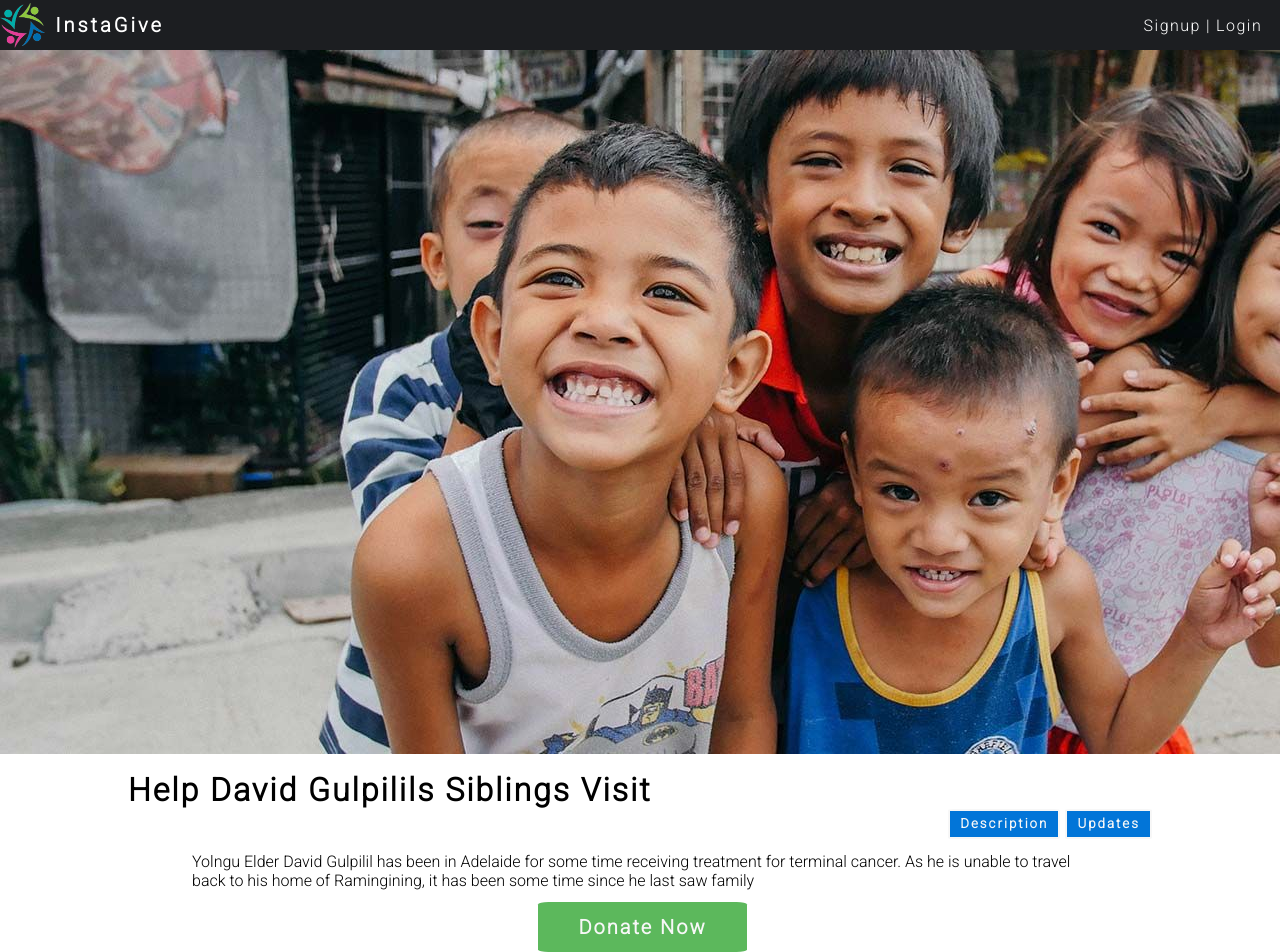
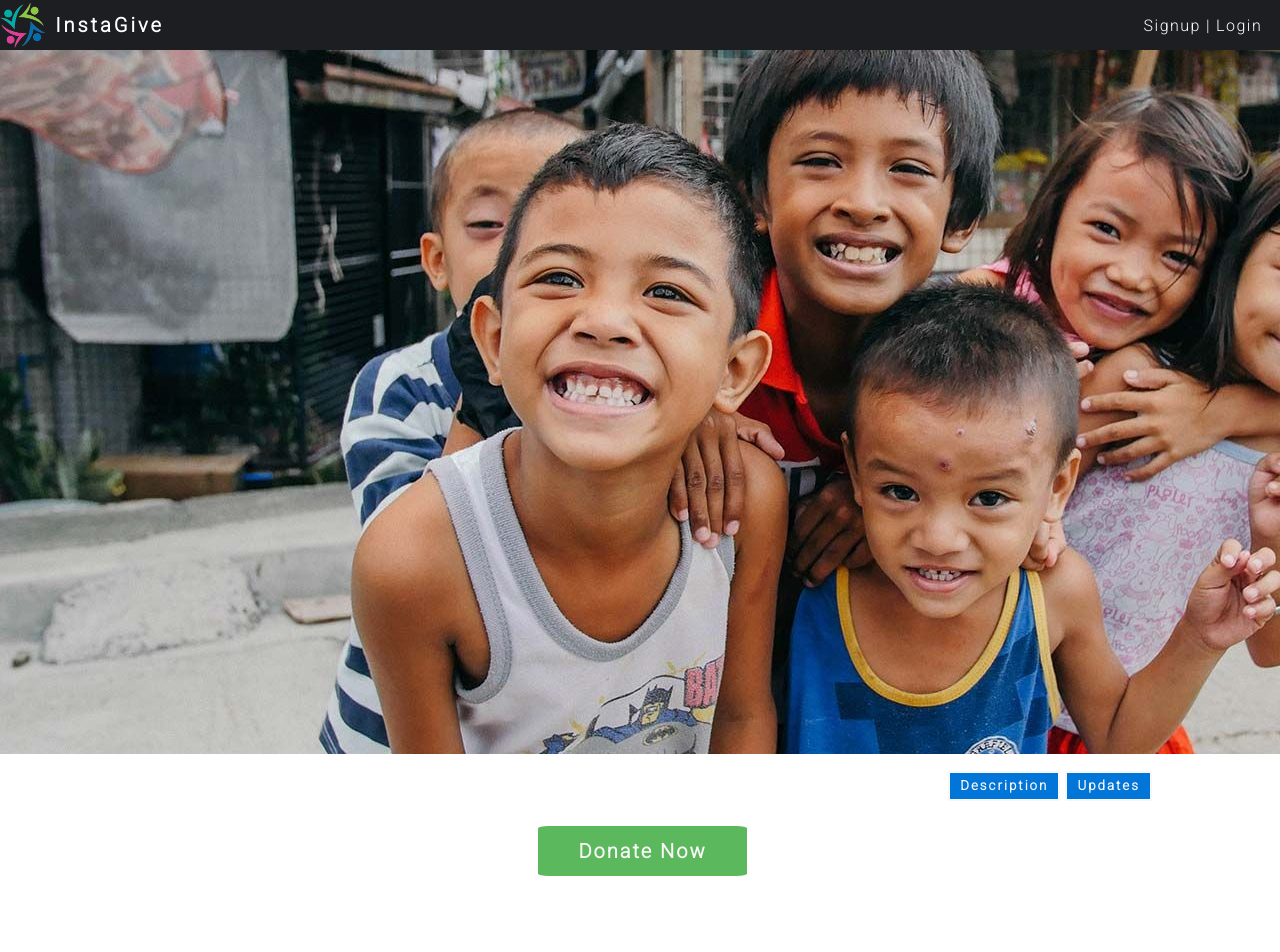
Before and after one commit to josh1506/instagive-react-frontend, a React (Create React App) app: page /details/1 in a window 1280 px wide. Shown: the top 952 px of the page. After the commit the page ends 876 px from the top, so only its background shows below. Built offline with nearby package versions, Linux system fonts and the light colour scheme.

Commit message:
updating variable name when getting data in post context

```diff
--- a/src/components/pages/detailsPage/DetailsPage.jsx
+++ b/src/components/pages/detailsPage/DetailsPage.jsx
@@ -1,5 +1,5 @@
 import React, { useContext } from 'react';
-import { Switch, Route } from 'react-router-dom'
+import { Switch, Route, Redirect } from 'react-router-dom'
 import DetailsPageContent from './DetailsPageContent';
 import DetailsUpdatePage from './DetailsUpdatePage';
 import '../../../style/detailsPage/detailsPage.css'
@@ -9,9 +9,10 @@ function DetailsPage(props) {
     const postList = useContext(PostContext)
     const selectedPost = postList.filter(post => post.id === props.match.params.id)[0]
 
+    console.log(selectedPost);
     const renderContent = (
         <div className='details-header-container'>
-            <h1 className='details-title'>{selectedPost ? selectedPost.postTitle : ''}</h1>
+            <h1 className='details-title'>{selectedPost ? selectedPost.Title : ''}</h1>
             <div className='details-button-container'>
                 <button className='details-button' onClick={() => props.history.push(`/details/${selectedPost.id}`)}>Description</button>
                 <button className='details-button' onClick={() => props.history.push(`/details/${selectedPost.id}/updates`)}>Updates</button>
@@ -24,6 +25,7 @@ function DetailsPage(props) {
             <Switch>
                 <Route path={'/details/:id/updates'} render={props => <DetailsUpdatePage selectedPost={selectedPost} {...props}>{renderContent}</DetailsUpdatePage>} />
                 <Route path={'/details/:id'} render={props => <DetailsPageContent onSelectedPost={selectedPost} {...props}>{renderContent}</DetailsPageContent>} />
+                <Redirect to='/not-found' />
             </Switch>
         </div>
     );
--- a/src/components/pages/detailsPage/DetailsPageContent.jsx
+++ b/src/components/pages/detailsPage/DetailsPageContent.jsx
@@ -12,7 +12,7 @@ function DetailsPageContent(props) {
             </div>
             {props.children}
             <p className='donationContent'>
-                {props.onSelectedPost ? props.onSelectedPost.postDetails : ''}
+                {props.onSelectedPost ? props.onSelectedPost.description : ''}
             </p>
             <div className='donateNowContainer'>
                 <button className='donate-button'>Donate Now</button>
```
